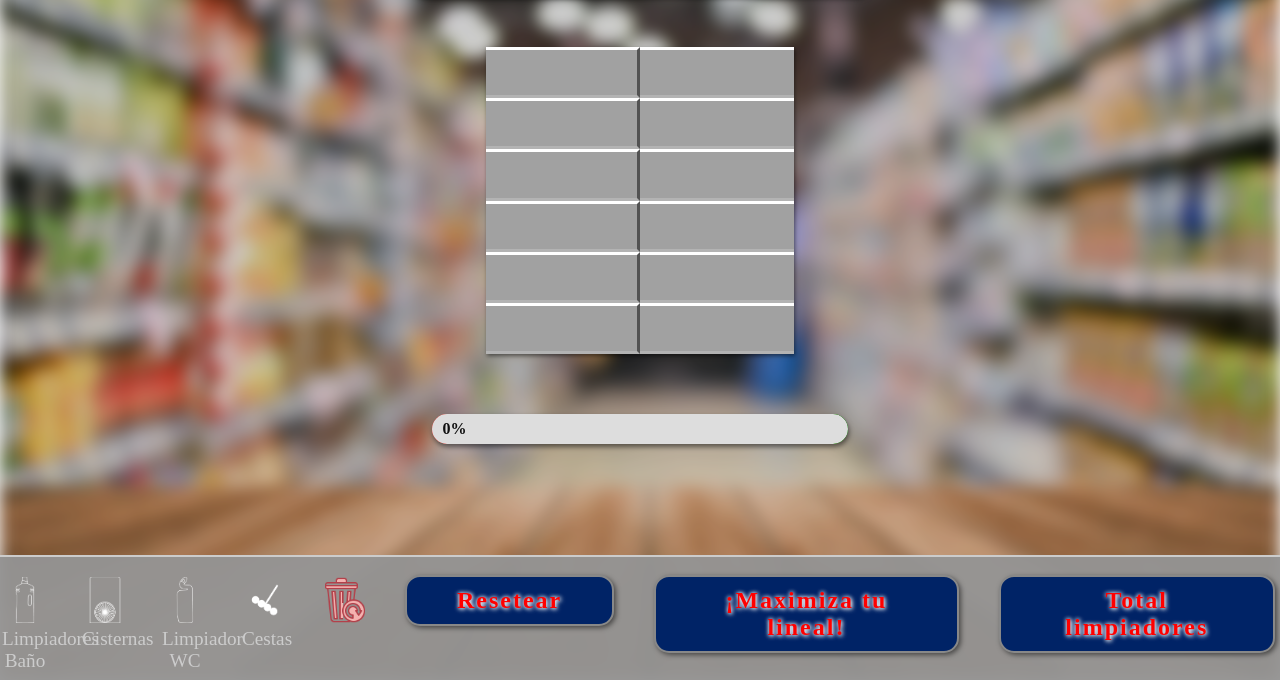
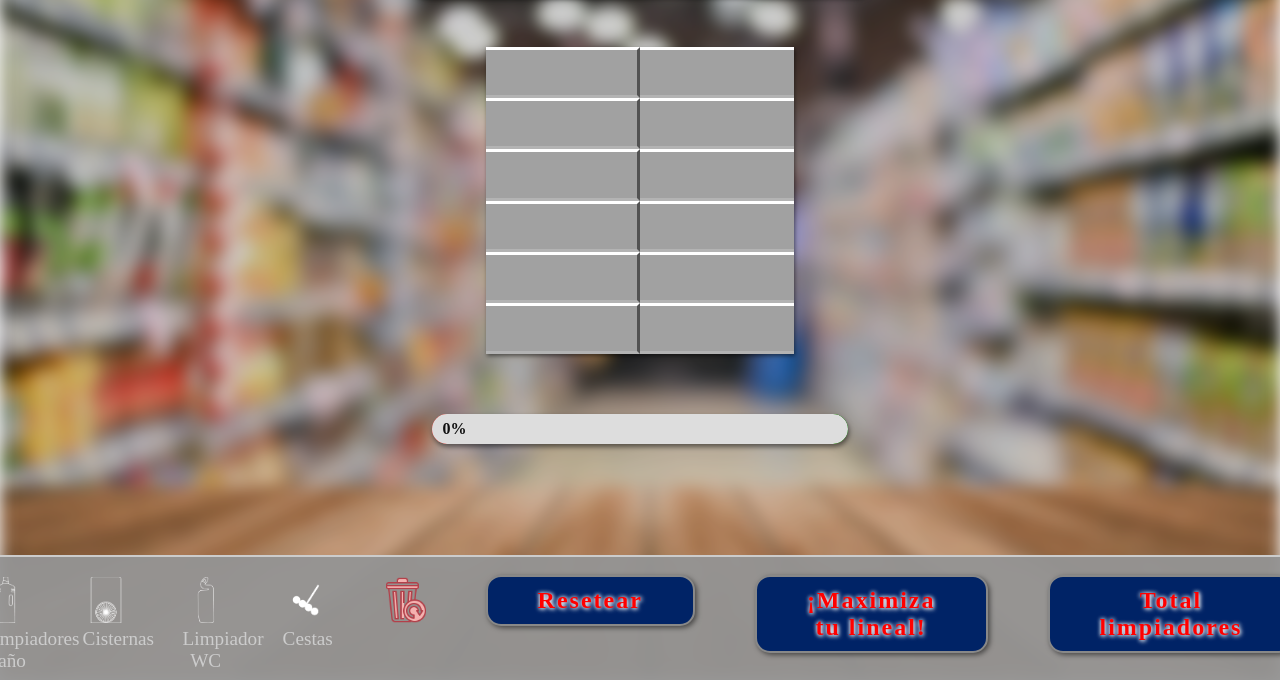
Before and after one commit to jegaguado/super-total-limpiadores, a plain HTML site: page supermercado-mundo-bano.html in a window 1280 px wide. Shown: the part 120-800 px from the top of the page. Drawn offline with Linux system fonts and the light colour scheme; a web font is replaced by a local one.

Commit message:
Update supermercado-mundo-bano.html

```diff
--- a/supermercado-mundo-bano.html
+++ b/supermercado-mundo-bano.html
@@ -116,7 +116,8 @@
       z-index: 10;
       display:flex;
       flex-direction: row-reverse;
-      justify-content: space-evenly;
+      justify-content: center;
+      gap: 50px;
       padding-top: 20px;
     }
 
```
